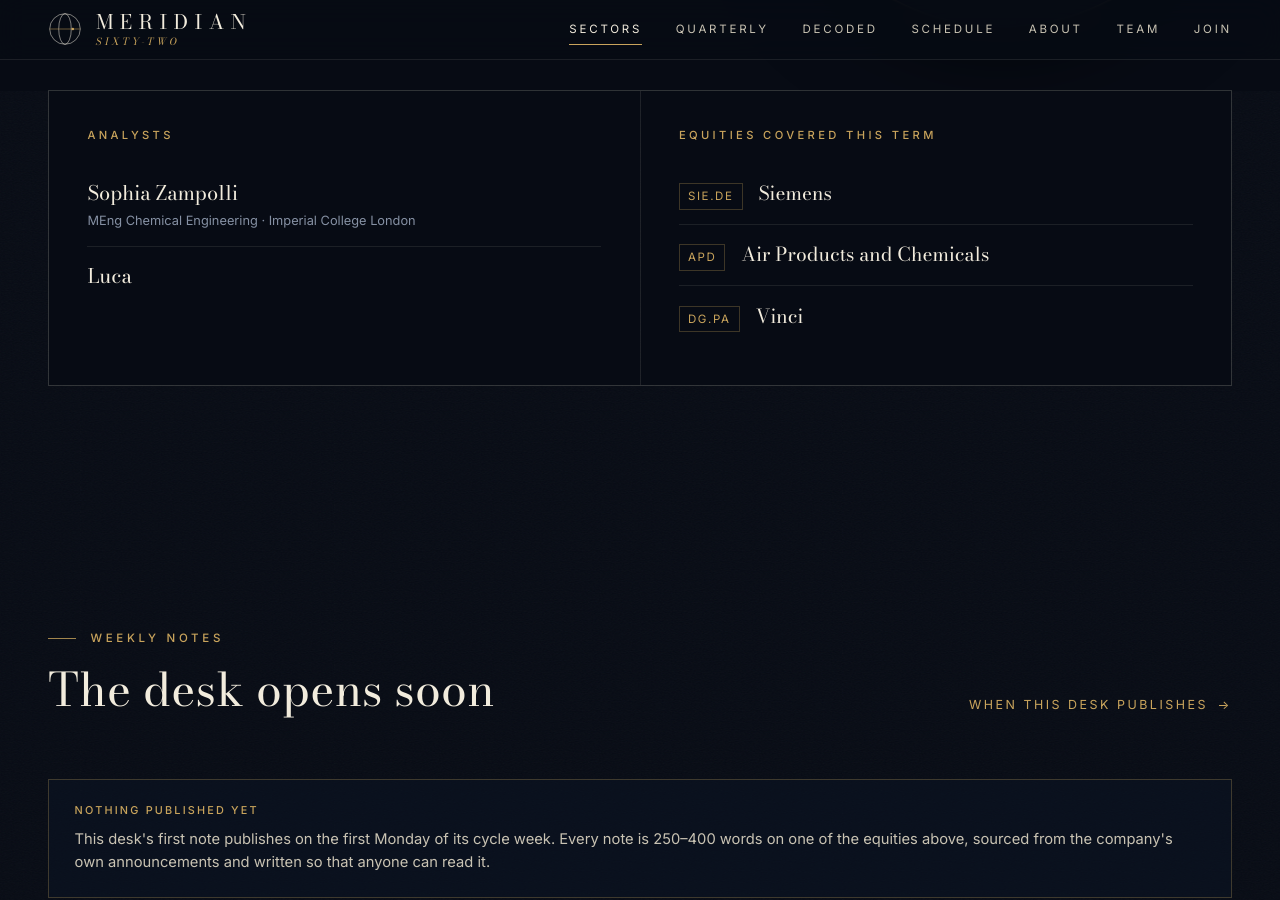
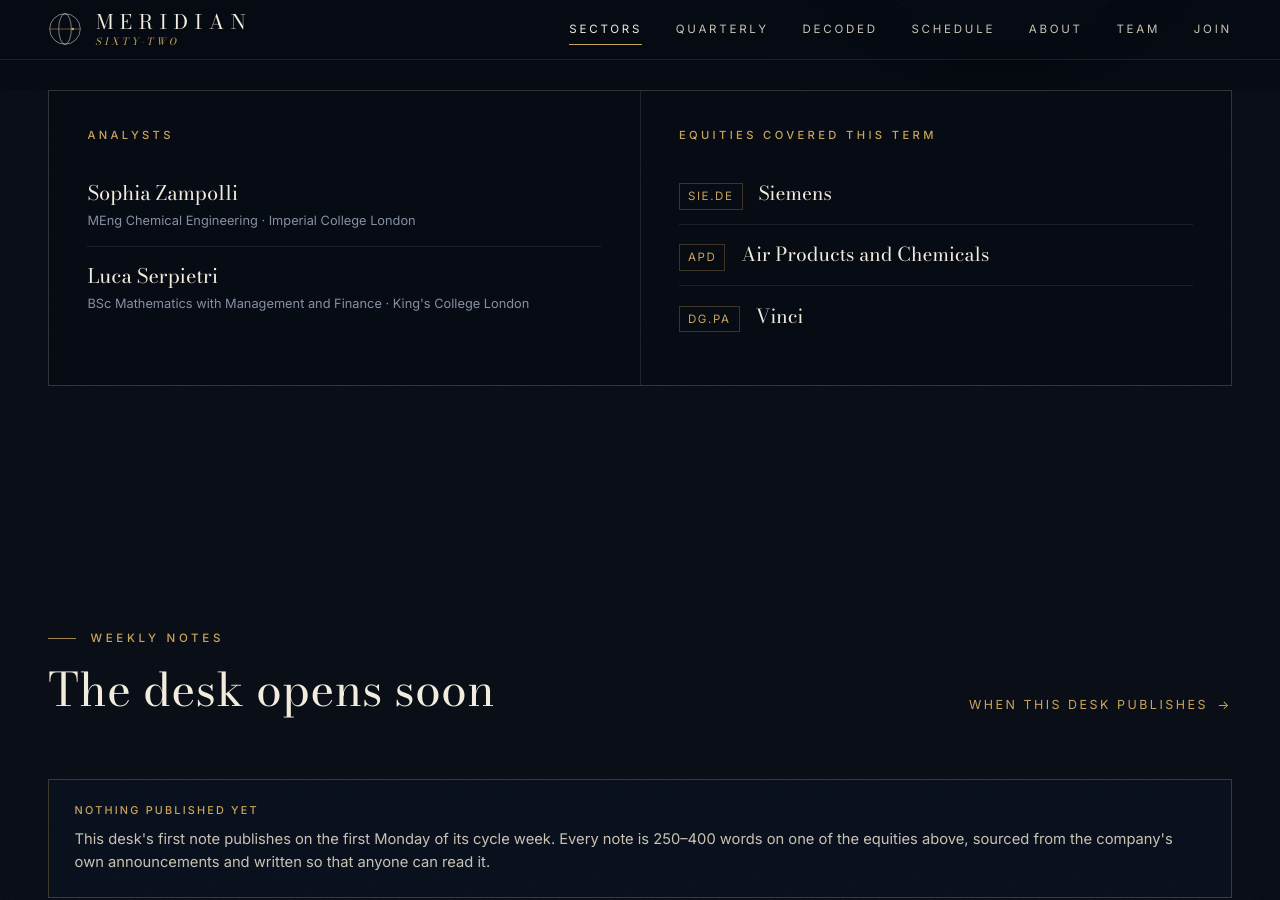
Before and after one commit to meridian62contact-lang/meridian62contact-lang.github.io, a Jekyll site: the page built from _sectors/04-industrials-capital-goods-transport.md, in a window 1280 px wide and 900 px high, scrolled down 603 px. Built offline with Jekyll 4.4.1, drawn with Linux system fonts in a browser that asks for light colours.

Commit message:
Update 04-industrials-capital-goods-transport.md

```diff
--- a/_sectors/04-industrials-capital-goods-transport.md
+++ b/_sectors/04-industrials-capital-goods-transport.md
@@ -13,9 +13,9 @@
   - name: "Sophia Zampolli"
     degree: "MEng Chemical Engineering"
     university: "Imperial College London"
-  - name: "Luca"
-    degree: ""
-    university: ""
+  - name: "Luca Serpietri"
+    degree: "BSc Mathematics with Management and Finance"
+    university: "King's College London"
 
 # 3–5 companies the desk follows all term. 'watching' is the one-sentence coverage line:
 # the specific thing the desk is watching right now (update it whenever it changes).
```
